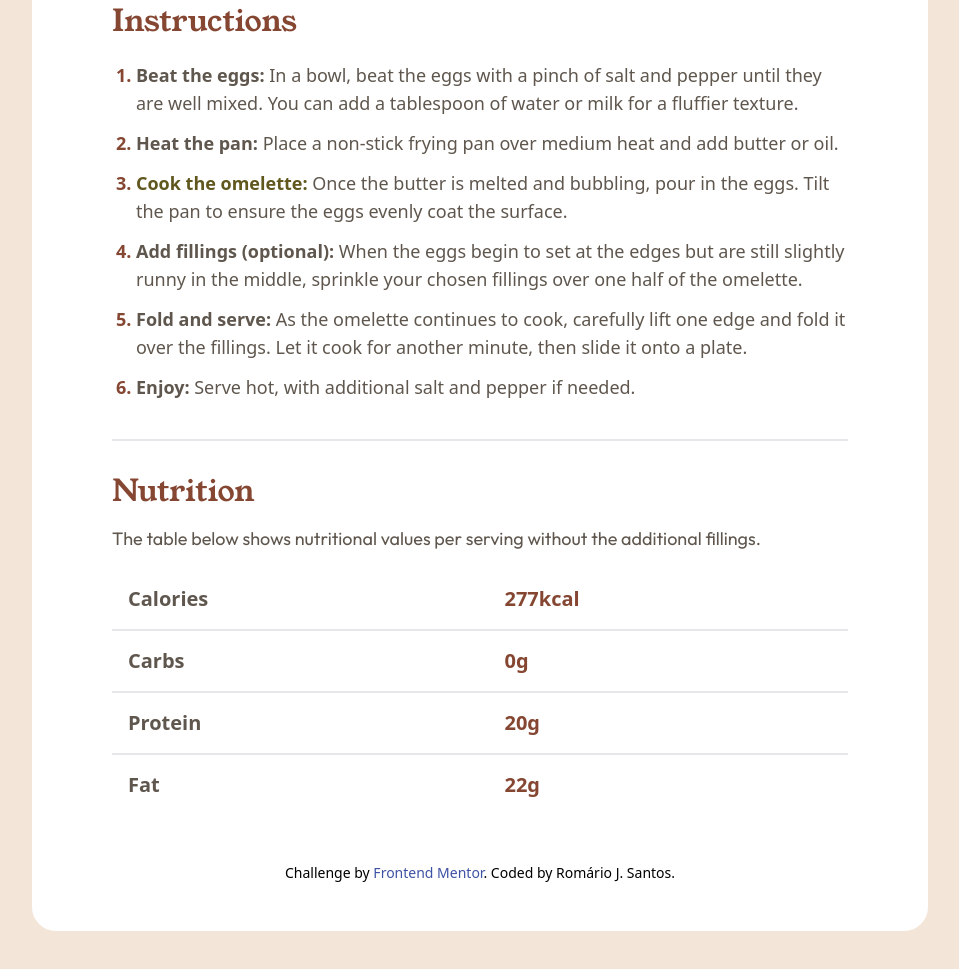
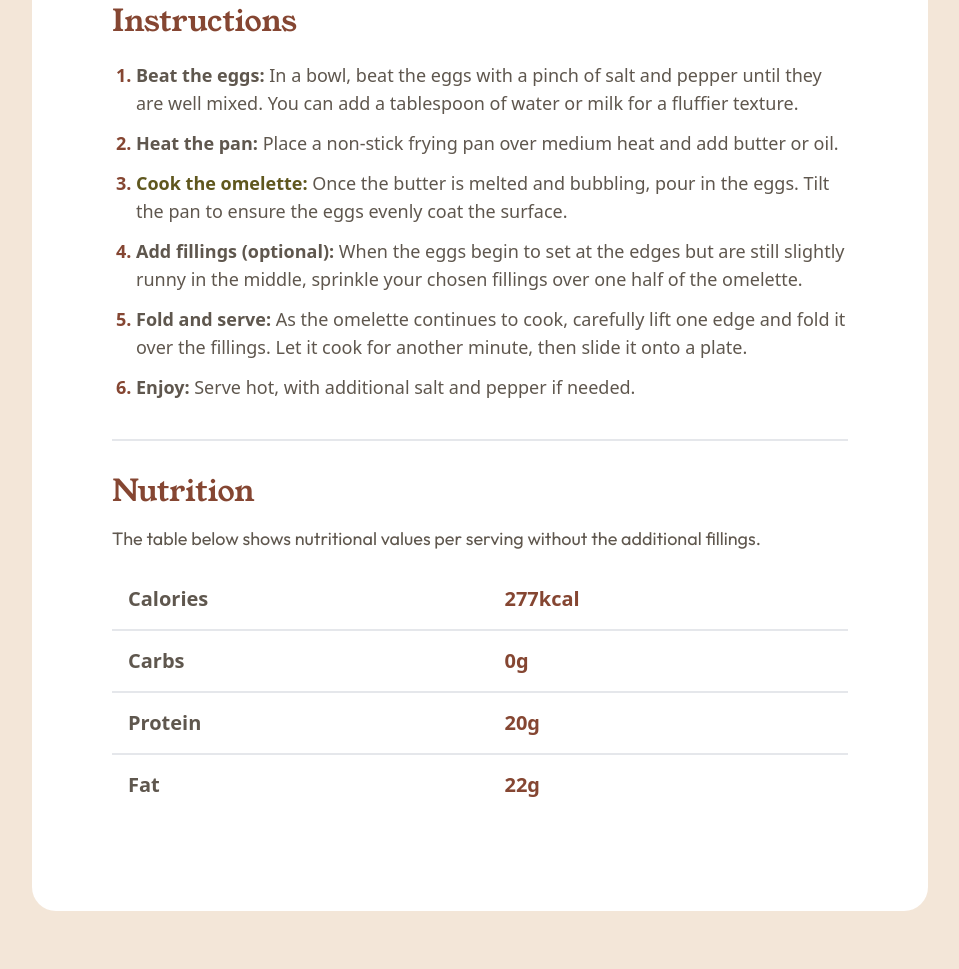
Before and after one commit to romariojs94/fm-challenge, a website: page assets/projects/recipe-page/index.html in a window 1280 px wide. Shown: the part 1173-2142 px from the top of the page, without its empty margins (160-1119 px from the left). Drawn offline with nearby package versions, Linux system fonts and the light colour scheme.

```diff
--- a/assets/projects/recipe-page/index.html
+++ b/assets/projects/recipe-page/index.html
@@ -152,18 +152,6 @@
           </table>
         </div>
       </main>
-			<footer class="container mx-auto p-6 md:p-0 attribution text-sm text-center">
-				Challenge by
-				<a
-					class="text-[#3e52a3]"
-					href="https://www.frontendmentor.io?ref=challenge"
-					target="_blank"
-					>Frontend Mentor</a
-				>. Coded by
-				<a href="https://www.frontendmentor.io/profile/romariojs94"
-					>Romário J. Santos</a
-				>.
-			</footer>
     </div>
   </body>
 </html>
```
